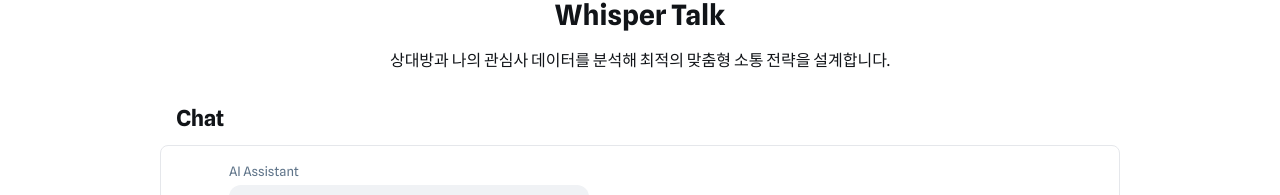
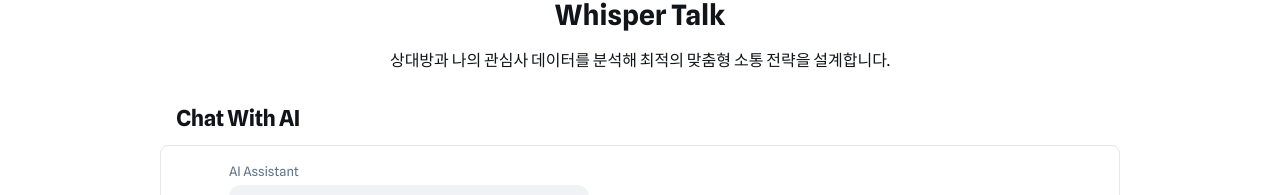
Before and after one commit to Neighbor27/Test01, a plain HTML site: page ai_chat.html in a window 1280 px wide. Shown: the part 107-302 px from the top of the page. Drawn offline with nearby package versions, Linux system fonts and the light colour scheme.

Commit message:
Update ai_chat.html

```diff
--- a/ai_chat.html
+++ b/ai_chat.html
@@ -30,7 +30,7 @@
             <p class="text-[#111418] text-base font-normal leading-normal pb-3 pt-1 px-4 text-center">
               상대방과 나의 관심사 데이터를 분석해 최적의 맞춤형 소통 전략을 설계합니다.
             </p>
-            <h2 class="text-[#111418] text-xl md:text-[22px] font-bold leading-tight tracking-[-0.015em] px-4 pb-3 pt-5">Chat</h2>
+            <h2 class="text-[#111418] text-xl md:text-[22px] font-bold leading-tight tracking-[-0.015em] px-4 pb-3 pt-5">Chat With AI</h2>
 
             <div id="chat-container" class="flex flex-col gap-4 p-4 h-96 overflow-y-auto border rounded-lg mb-4">
               <!-- AI의 첫 인사 메시지 -->
```
